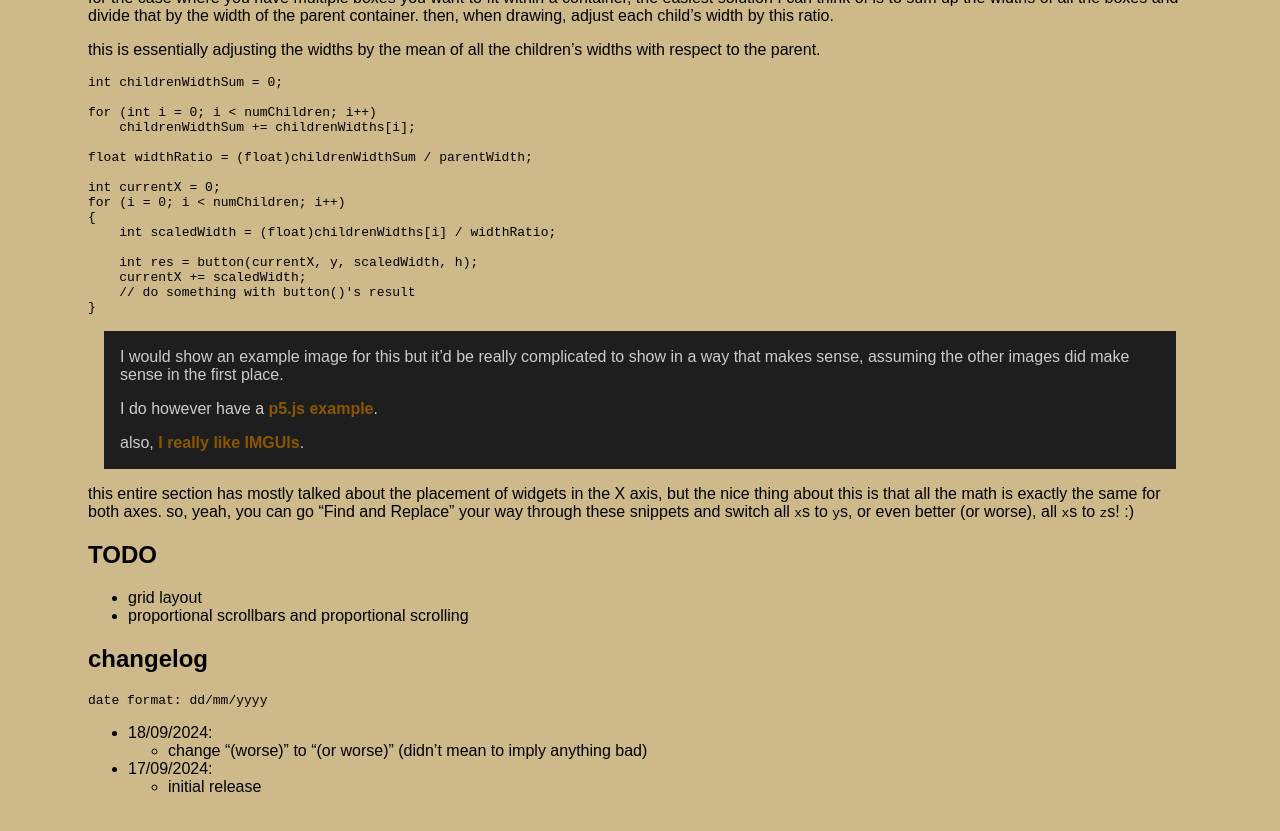
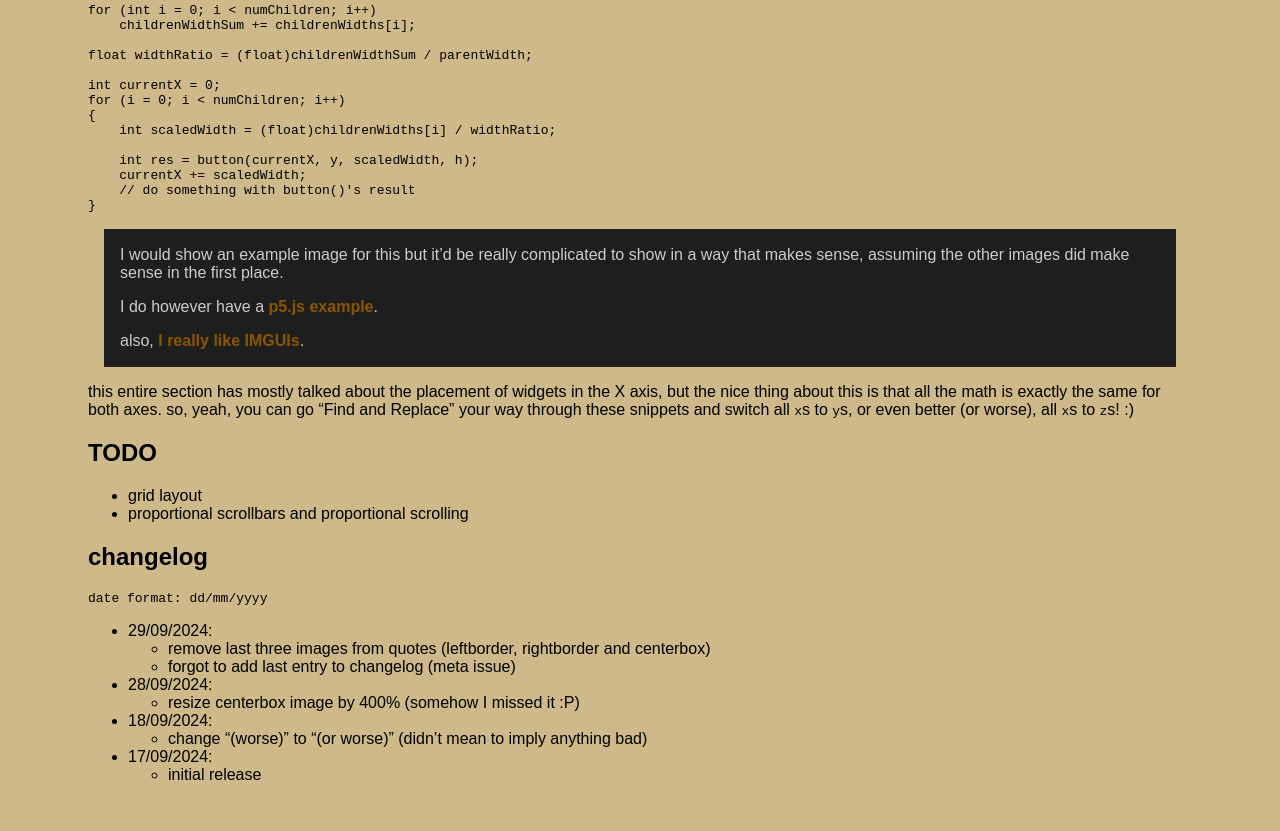
Before and after one commit to thacuber2a03/thacuber2a03.github.io, a Jekyll site: the page built from things/uimath.md, in a window 1280 px wide and 900 px high, scrolled down 2436 px. Shown: the top 831 px of the window. Built offline with Jekyll 4.4.1, drawn with Linux system fonts in a browser that asks for light colours.

Commit message:
update uimath
- remove last three images from quotes (leftborder, rightborder and centerbox)
- forgot to add last entry to changelog (meta issue)

````diff
--- a/things/uimath.md
+++ b/things/uimath.md
@@ -48,11 +48,11 @@
 
 - **left border:** this case kind of solves itself. if your environment uses x and y positions to refer to one of the shape's corners, you already have this working; just drawing the box in-place will suffice.
 
-    > ![(pixel art image about locating a box in the left border of its parent)](/assets/uimath/leftborder.png)
+    ![(pixel art image about locating a box in the left border of its parent)](/assets/uimath/leftborder.png)
 
 - **right border:** to calculate this, subtract the size of the box from the size of the parent. this amount is how many pixels to offset the box.
 
-    > ![(pixel art image about locating a box in the right border of its parent)](/assets/uimath/rightborder.png)
+    ![(pixel art image about locating a box in the right border of its parent)](/assets/uimath/rightborder.png)
 
     ```c
     int rightX = boxX + (parentW - boxW);
@@ -60,7 +60,7 @@
 
 - **total center:** this case is slightly more complicated but not by much. it’s similar to the right border case, but you subtract half of the box's size from half of the parent's size:
 
-    > ![(pixel art image about locating a box in the center of its parent)](/assets/uimath/centerbox.png)
+    ![(pixel art image about locating a box in the center of its parent)](/assets/uimath/centerbox.png)
 
     ```c
     int centerX = boxX + (parentW / 2 - boxW / 2);
@@ -110,6 +110,13 @@
 date format: dd/mm/yyyy
 ```
 
+- 29/09/2024:
+    - remove last three images from quotes (leftborder, rightborder and centerbox)
+    - forgot to add last entry to changelog (meta issue)
+
+- 28/09/2024:
+    - resize centerbox image by 400% (somehow I missed it :P)
+
 - 18/09/2024:
     - change "(worse)" to "(or worse)" (didn't mean to imply anything bad)
 
````
